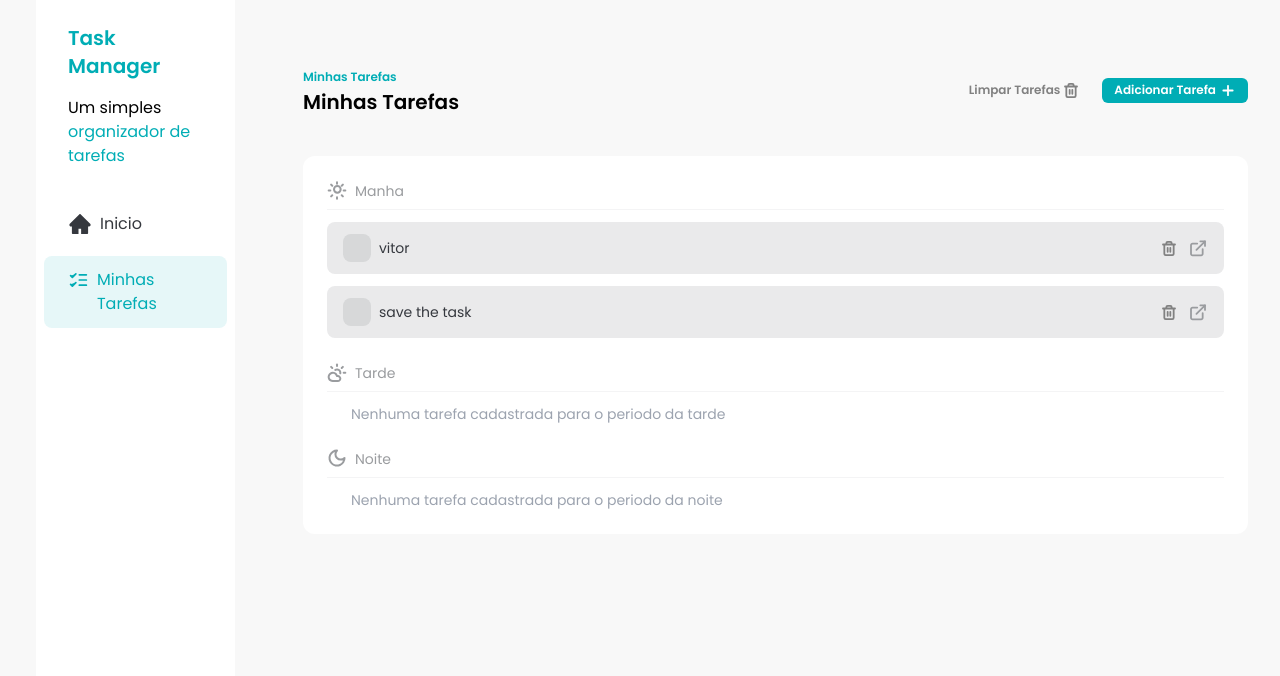
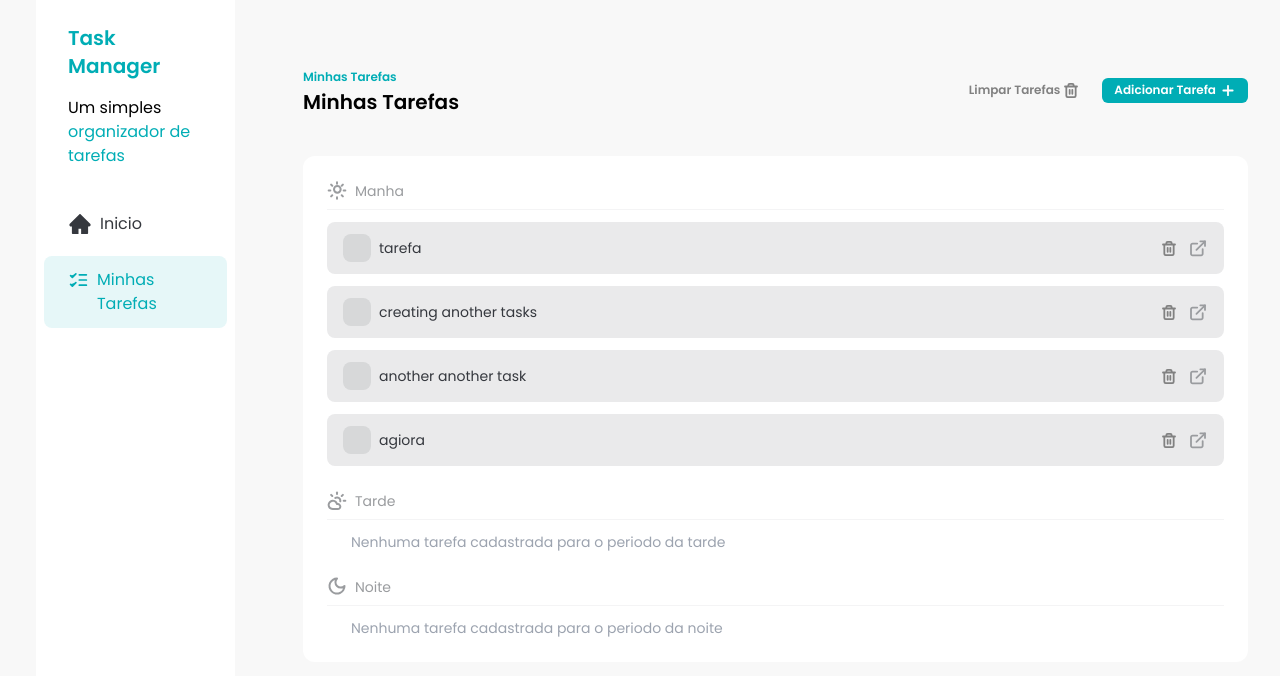
Before and after one commit to Rotiivv/task-manager, a React (Vite) app: page / in a window 1280 px wide. Shown: the top 676 px of the page. Built offline with nearby package versions, Linux system fonts and the light colour scheme; data requests are answered from the project's data file.

Commit message:
feat: add react query to Tasks component

```diff
--- a/db.json
+++ b/db.json
@@ -1,17 +1,31 @@
 {
   "tasks": [
     {
-      "id": "3",
-      "title": "vitor",
+      "id": "1",
+      "title": "tarefa",
       "time": "morning",
-      "description": "juliana",
+      "description": "tarefa",
       "status": "not_started"
     },
     {
       "id": "2",
-      "title": "save the task ",
+      "title": "creating another tasks",
       "time": "morning",
-      "description": "tarefa",
+      "description": "another task",
+      "status": "not_started"
+    },
+    {
+      "id": "3",
+      "title": "another another task",
+      "time": "morning",
+      "description": "asd",
+      "status": "not_started"
+    },
+    {
+      "id": "4",
+      "title": "agiora",
+      "description": "agoera",
+      "time": "morning",
       "status": "not_started"
     }
   ]
--- a/src/components/Tasks.jsx
+++ b/src/components/Tasks.jsx
@@ -11,64 +11,62 @@ import {
   NightIcon,
 } from "../assets/icons";
 
-import { useEffect, useState } from "react";
+import { useState } from "react";
 import { toast } from "sonner";
+import { useQuery, useQueryClient } from "@tanstack/react-query";
 
 const Tasks = () => {
-  const [tasks, setTasks] = useState([]);
-  const [dialogIsOpen, setDialogIsOpen] = useState(false);
-  const [saveTaskIsLoading, setSaveTaskIsLoading] = useState(false);
+  const queryClient = useQueryClient();
 
-  useEffect(() => {
-    const fetchTasks = async () => {
+  const { data: tasks } = useQuery({
+    queryKey: "tasks",
+    queryFn: async () => {
       const response = await fetch("http://localhost:3000/tasks");
 
       const tasks = await response.json();
-      setTasks(tasks);
-    };
 
-    fetchTasks();
-  }, []);
+      return tasks;
+    },
+  });
 
-  const morningTasks = tasks.filter((task) => {
+  const [dialogIsOpen, setDialogIsOpen] = useState(false);
+
+  const morningTasks = tasks?.filter((task) => {
     return task.time === "morning";
   });
 
-  const afternoonTasks = tasks.filter((task) => {
+  const afternoonTasks = tasks?.filter((task) => {
     return task.time === "afternoon";
   });
 
-  const moonTasks = tasks.filter((task) => {
+  const moonTasks = tasks?.filter((task) => {
     return task.time === "moon";
   });
 
   const handleAddTask = async (newTask) => {
-    setSaveTaskIsLoading(true);
-
     const response = await fetch("http://localhost:3000/tasks", {
       method: "POST",
       body: JSON.stringify(newTask),
     });
 
     if (!response.ok) {
-      setSaveTaskIsLoading(false);
       return toast.error(
         "Erro ao adicionar tarefa. Por favor, tente novamente"
       );
     }
 
     handleDialogClose();
-    setTimeout(() => {
-      setSaveTaskIsLoading(false);
-    }, 500);
-
-    setTasks([...tasks, newTask]);
+    queryClient.setQueryData("tasks", (currentTasks) => {
+      return [...currentTasks, newTask];
+    });
     toast.success("Tarefa adicionada");
   };
 
-  const onDeleteSuccess = (taskId) => {
-    const newTasks = tasks.filter((task) => task.id !== taskId);
-    setTasks(newTasks);
+  const onDeleteSuccess = async (taskId) => {
+    // refetch()
+    queryClient.setQueryData("tasks", (currentTasks) => {
+      return currentTasks.filter((task) => task.id !== taskId);
+    });
 
     toast.success(`tarefa deletada com sucesso`);
   };
@@ -93,7 +91,8 @@ const Tasks = () => {
 
       return task;
     });
-    setTasks(newTasks);
+
+    queryClient.setQueryData("tasks", newTasks);
   };
 
   const handleDialogClose = () => {
@@ -125,8 +124,7 @@ const Tasks = () => {
             handleClose={handleDialogClose}
             isOpen={dialogIsOpen}
             handleAddTask={handleAddTask}
-            sizeTasks={tasks.length}
-            saveTaskIsLoading={saveTaskIsLoading}
+            sizeTasks={tasks?.length}
           />
         </div>
       </div>
@@ -134,13 +132,13 @@ const Tasks = () => {
       <div className="bg-white rounded-xl p-6 mt-10">
         <div className="space-y-3">
           <TasksSeparator text="Manha" icon={<MorningIcon />} />
-          {morningTasks.length === 0 && (
+          {morningTasks?.length === 0 && (
             <p className="text-sm text-gray-400 pl-6">
               Nenhuma tarefa cadastrada para o periodo da manha
             </p>
           )}
 
-          {morningTasks.map((task) => {
+          {morningTasks?.map((task) => {
             return (
               <TaskItem
                 key={task.id}
@@ -155,12 +153,12 @@ const Tasks = () => {
         <div className="space-y-3 my-6">
           <TasksSeparator text="Tarde" icon={<AfternoonIcon />} />
 
-          {afternoonTasks.length === 0 && (
+          {afternoonTasks?.length === 0 && (
             <p className="text-sm text-gray-400 pl-6">
               Nenhuma tarefa cadastrada para o periodo da tarde
             </p>
           )}
-          {afternoonTasks.map((task) => {
+          {afternoonTasks?.map((task) => {
             return (
               <TaskItem
                 key={task.id}
@@ -175,12 +173,12 @@ const Tasks = () => {
         <div className="space-y-3">
           <TasksSeparator text="Noite" icon={<NightIcon />} />
 
-          {moonTasks.length === 0 && (
+          {moonTasks?.length === 0 && (
             <p className="text-sm text-gray-400 pl-6">
               Nenhuma tarefa cadastrada para o periodo da noite
             </p>
           )}
-          {moonTasks.map((task) => {
+          {moonTasks?.map((task) => {
             return (
               <TaskItem
                 key={task.id}
```
